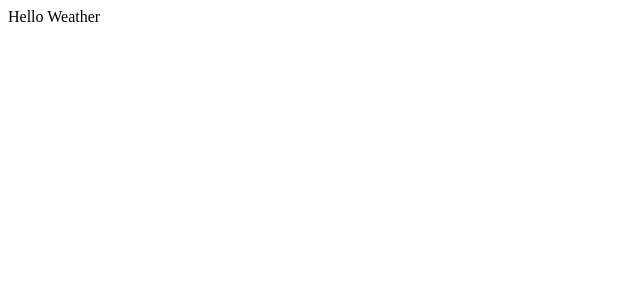
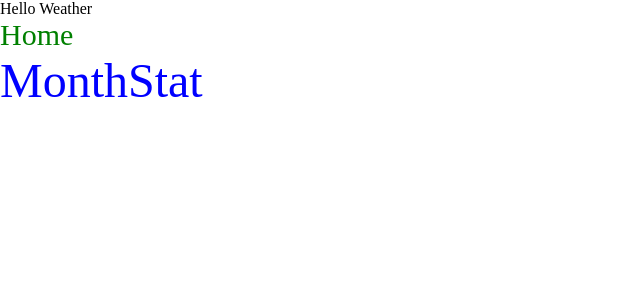
Before and after one commit to BelovDmitriii/Weather-Check, a React (Create React App) app: page / in a window 1280 px wide. Shown: the top 300 px of the page, without its empty margins (0-640 px from the left). Built offline with nearby package versions, Linux system fonts and the light colour scheme.

Commit message:
feat: testing workspace

```diff
--- a/package.json
+++ b/package.json
@@ -10,9 +10,11 @@
     "@types/node": "^16.18.65",
     "@types/react": "^18.2.39",
     "@types/react-dom": "^18.2.17",
+    "normalize.css": "^8.0.1",
     "react": "^18.2.0",
     "react-dom": "^18.2.0",
     "react-scripts": "5.0.1",
+    "sass": "^1.69.5",
     "typescript": "^4.9.5",
     "web-vitals": "^2.1.4"
   },
--- a/src/index.tsx
+++ b/src/index.tsx
@@ -1,6 +1,9 @@
 import React from 'react';
 import ReactDOM from 'react-dom/client';
+import './styles/index.scss';
 import App from './App';
+import Home from './pages/Home/Home';
+import MonthStat from './pages/MonthStat/MonthStat';
 
 const root = ReactDOM.createRoot(
   document.getElementById('root') as HTMLElement
@@ -8,5 +11,7 @@ const root = ReactDOM.createRoot(
 root.render(
   <React.StrictMode>
     <App />
+    <Home />
+    <MonthStat />
   </React.StrictMode>
 );
--- /dev/null
+++ b/src/pages/Home/Home.module.scss
@@ -0,0 +1,4 @@
+.home {
+  font-size: 30px;
+  color: green;
+}
--- /dev/null
+++ b/src/pages/Home/Home.tsx
@@ -0,0 +1,12 @@
+import React from 'react';
+import styles from './Home.module.scss';
+
+type Props = {}
+
+const Home = (props: Props) => {
+  return (
+    <div className={styles.home}>Home</div>
+  )
+}
+
+export default Home;
--- /dev/null
+++ b/src/pages/MonthStat/MonthStat.module.scss
@@ -0,0 +1,4 @@
+.monthStat {
+  font-size: 48px;
+  color: blue;
+}
--- /dev/null
+++ b/src/pages/MonthStat/MonthStat.tsx
@@ -0,0 +1,12 @@
+import React from 'react';
+import styles from './MonthStat.module.scss';
+
+type Props = {}
+
+const MonthStat = (props: Props) => {
+  return (
+    <div className={styles.monthStat}>MonthStat</div>
+  )
+}
+
+export default MonthStat;
--- /dev/null
+++ b/src/styles/index.scss
@@ -0,0 +1 @@
+@import '~normalize.css';
```
Also changed, not shown: src/styles/variables.scss (added), 1 other file (tests, documents, lock files or other folders).
